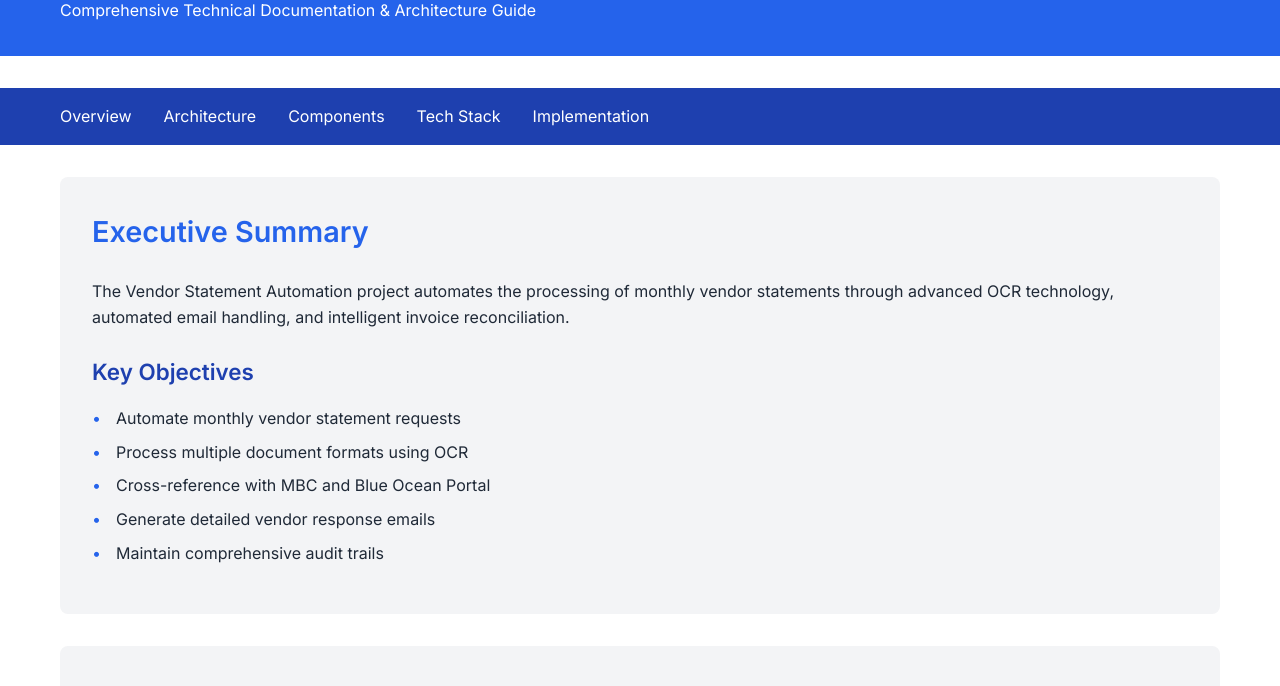
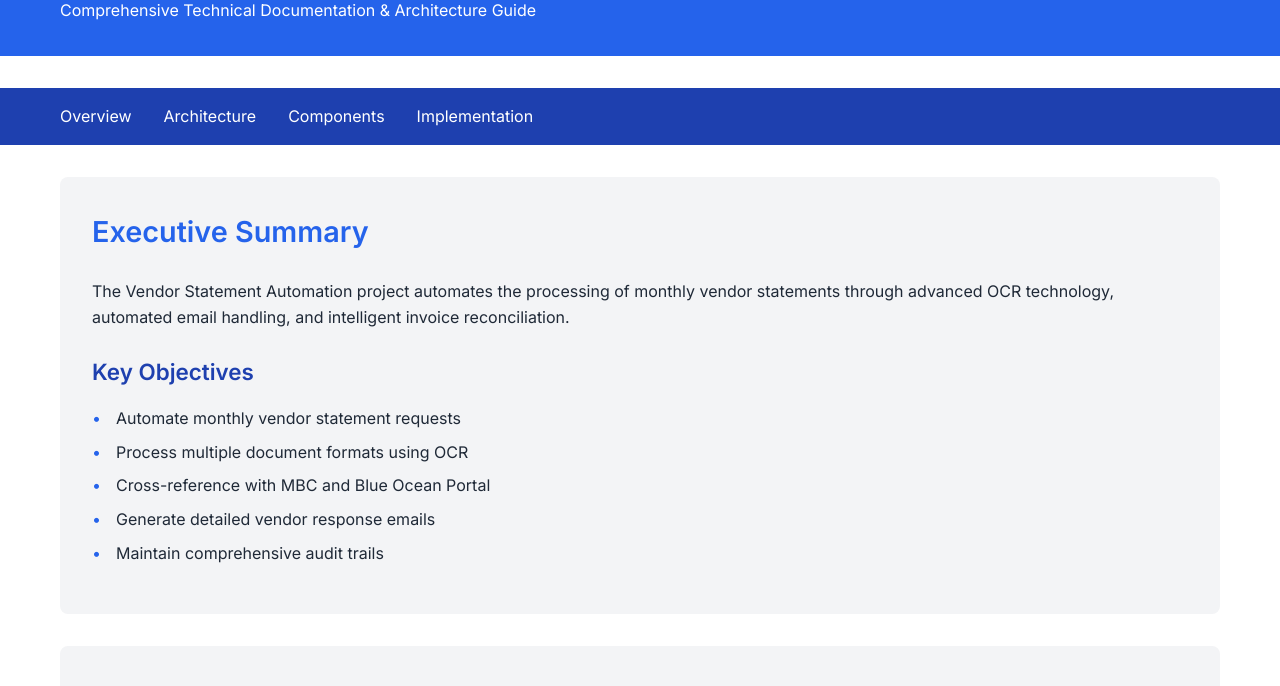
Before and after one commit to AmnaMubarak/cutting-edge, a plain HTML site: page index.html in a window 1280 px wide. Shown: the part 114-800 px from the top of the page. Drawn offline with Linux system fonts and the light colour scheme; a script that the page names is missing.

Commit message:
Remove "Tech Stack" link from the navigation menu in index.html for streamlined documentation.

```diff
--- a/index.html
+++ b/index.html
@@ -216,7 +216,6 @@
                 <li><a href="#overview">Overview</a></li>
                 <li><a href="#architecture">Architecture</a></li>
                 <li><a href="#components">Components</a></li>
-                <li><a href="#tech-stack">Tech Stack</a></li>
                 <li><a href="#implementation">Implementation</a></li>
             </ul>
         </div>
```
